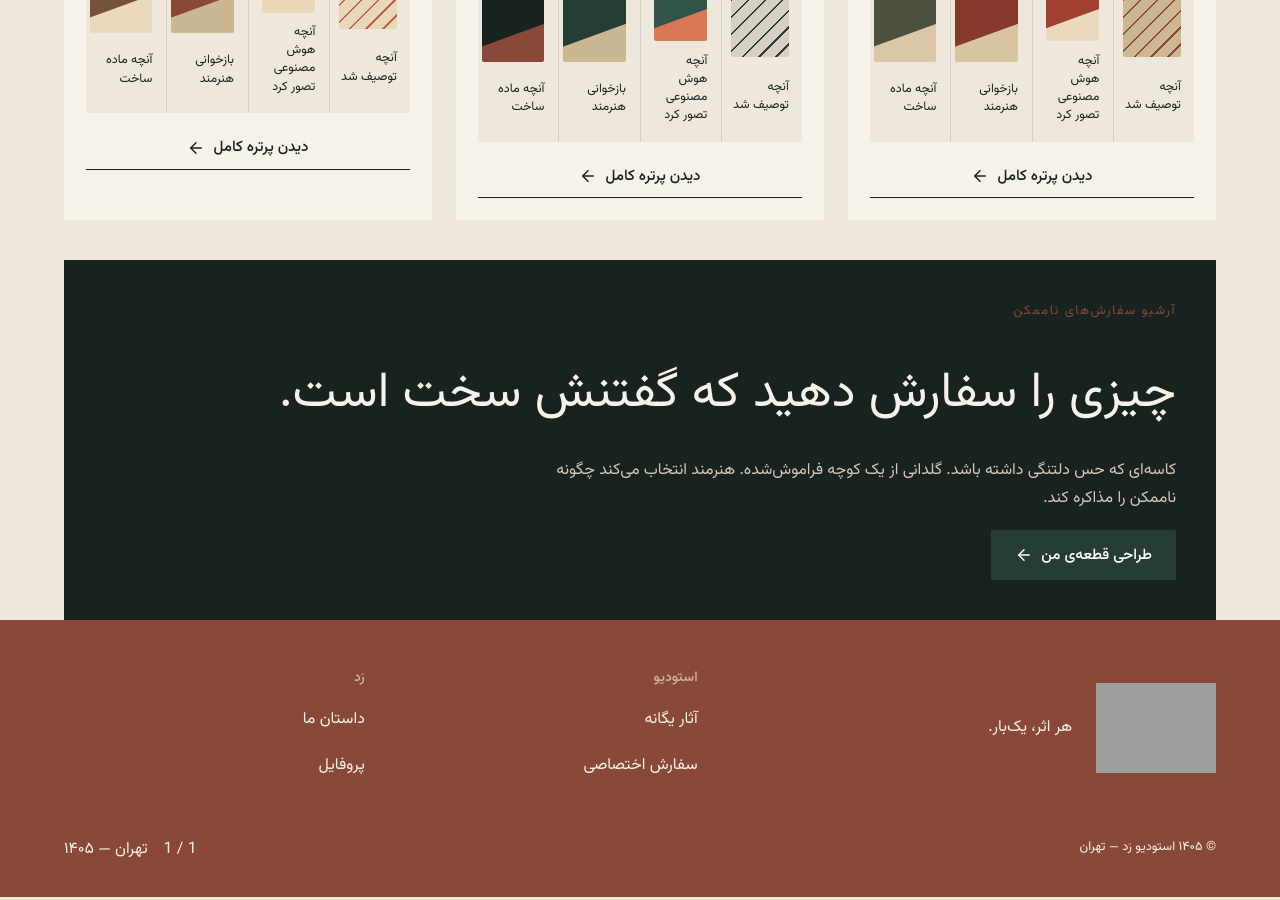
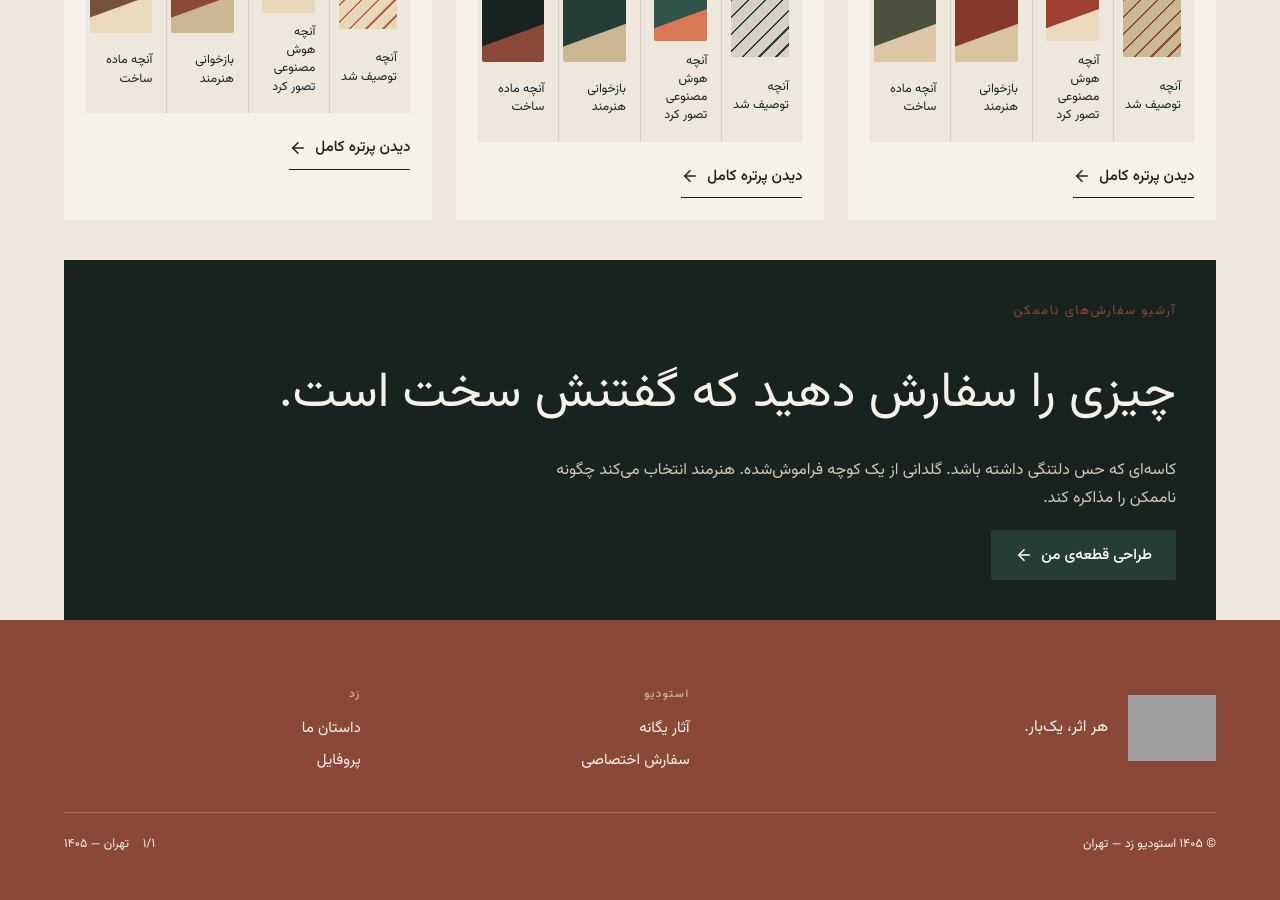
Before and after one commit to mahdiyehnorouzi/RAD, a Next.js app in the folder apps/storefront/: page /differences in a window 1280 px wide. Shown: the part 620-1520 px from the top of the page. Built offline with nearby package versions, Linux system fonts and the light colour scheme; no server answers; grey boxes are pictures that could not be loaded.

Commit message:
fix: change some styles

```diff
--- a/apps/storefront/components/home/sections/closing-sections.tsx
+++ b/apps/storefront/components/home/sections/closing-sections.tsx
@@ -24,10 +24,12 @@ export function FinalCta() {
   const { t } = useLocale();
   return (
     <PageSection className="final-cta">
-      <Eyebrow>{t("finalCtaEyebrow")}</Eyebrow>
-      <h2 className="mx-auto mb-8 max-w-2xl text-h2 font-normal">
-        {t("finalCtaTitle")}
-      </h2>
+      <div>
+        <Eyebrow>{t("finalCtaEyebrow")}</Eyebrow>
+        <h2 className="m-0 max-w-2xl text-h2 font-normal">
+          {t("finalCtaTitle")}
+        </h2>
+      </div>
       <ButtonLink href="/studio">{t("designMine")}</ButtonLink>
     </PageSection>
   );
--- a/apps/storefront/components/home/sections/entry-paths.tsx
+++ b/apps/storefront/components/home/sections/entry-paths.tsx
@@ -24,7 +24,7 @@ export function EntryPaths() {
         },
       ].map((path) => (
         <article key={path.href}>
-          <span>{path.index}</span>
+          <span dir="ltr">{path.index}</span>
           <h2>{path.title}</h2>
           <p>{path.body}</p>
           <ButtonLink href={path.href} outline>
--- a/apps/storefront/components/home/sections/story-sections.tsx
+++ b/apps/storefront/components/home/sections/story-sections.tsx
@@ -65,7 +65,7 @@ export function ProcessSection() {
       <div className="steps">
         {steps.map(([index, title, body]) => (
           <article key={index}>
-            <span>{index}</span>
+            <span dir="ltr">{index}</span>
             <h3>{title}</h3>
             <p>{body}</p>
           </article>
--- a/apps/storefront/components/home/sections/studio-callout.tsx
+++ b/apps/storefront/components/home/sections/studio-callout.tsx
@@ -23,7 +23,7 @@ export function StudioCallout({ product }: { product?: Product }) {
           />
         ) : null}
       </div>
-      <div>
+      <div className="studio-callout-copy">
         <Eyebrow className="text-rad-sand">{t("studioEyebrow")}</Eyebrow>
         <h2 className="m-0 text-h2 font-normal">{t("studioImagineTitle")}</h2>
         <p className="my-8 max-w-xl text-lede">{t("studioImagineBody")}</p>
--- a/apps/storefront/components/layout/chrome/footer.tsx
+++ b/apps/storefront/components/layout/chrome/footer.tsx
@@ -7,11 +7,11 @@ import { useLocale } from "@/components/i18n";
 export function Footer() {
   const { t, href } = useLocale();
   return (
-    <footer className="grid grid-cols-1 gap-12 bg-rad-clay px-page pb-8 pt-12 text-rad-paper lg:grid-cols-[minmax(0,0.8fr)_minmax(0,1.2fr)] lg:gap-x-24">
-      <div className="grid grid-cols-[120px_1fr] items-center gap-6">
+    <footer className="footer">
+      <div className="footer-brand">
         <Link
           href={href("/")}
-          className="block h-[120px] w-[120px]"
+          className="footer-mark"
           aria-label={t("home")}
         >
           <span className="block h-full w-full" aria-hidden="true">
@@ -26,7 +26,7 @@ export function Footer() {
         </Link>
         <p className="m-0">{t("footerTagline")}</p>
       </div>
-      <div className="grid grid-cols-2 gap-8">
+      <div className="footer-nav">
         <section className="grid gap-2.5">
           <b className="text-sm font-medium text-rad-sand">
             {t("footerStudio")}
@@ -40,13 +40,12 @@ export function Footer() {
           <Link href={href("/account")}>{t("profile")}</Link>
         </section>
       </div>
-      <small>{t("footerCopyright")}</small>
-      <div
-        className="flex flex-wrap items-center justify-end gap-4"
-        aria-hidden="true"
-      >
-        <span>1 / 1</span>
-        <span>{t("tehranYear")}</span>
+      <div className="footer-bottom">
+        <small>{t("footerCopyright")}</small>
+        <div className="footer-meta" aria-hidden="true">
+          <span dir="ltr">{t("editionMark")}</span>
+          <span>{t("tehranYear")}</span>
+        </div>
       </div>
     </footer>
   );
--- a/apps/storefront/components/layout/header/header-nav.tsx
+++ b/apps/storefront/components/layout/header/header-nav.tsx
@@ -23,9 +23,9 @@ export function HeaderNav({
   const { t, href } = useLocale();
   return (
     <nav
-      className={`${
+      className={`header-nav ${
         open
-          ? "absolute inset-x-0 top-[104px] z-40 flex flex-col gap-4 border-b border-rad-line bg-rad-paper px-page py-6 lg:static lg:inset-auto lg:flex-row lg:border-0 lg:bg-transparent lg:p-0"
+          ? "is-open absolute inset-x-0 top-[104px] z-40 flex flex-col gap-4 border-b border-rad-line bg-rad-paper px-page py-6 lg:static lg:inset-auto lg:flex-row lg:border-0 lg:bg-transparent lg:p-0"
           : "hidden lg:flex"
       } gap-8`}
       aria-label={t("navAria")}
--- a/apps/storefront/styles/live-chrome.css
+++ b/apps/storefront/styles/live-chrome.css
@@ -109,7 +109,7 @@
 @media (max-width: 600px) {
   .header {
     height: 86px;
-    padding-inline: 0.75rem;
+    padding-inline: var(--page);
   }
 
   .header-actions {
@@ -134,4 +134,115 @@
     padding-inline: 0.45rem;
     font-size: 0.6rem;
   }
+
+  .header-nav.is-open {
+    top: 86px;
+  }
+
+  .logo-mark {
+    width: 44px;
+    height: 44px;
+  }
 }
+
+.footer {
+  display: grid;
+  gap: 2.5rem 4rem;
+  padding: clamp(2.5rem, 6vw, 4rem) var(--page) 2.75rem;
+  background: var(--clay);
+  color: var(--paper);
+}
+
+.footer-brand {
+  display: grid;
+  grid-template-columns: 88px minmax(0, 1fr);
+  align-items: center;
+  gap: 1.25rem;
+}
+
+.footer-brand a,
+.footer-mark {
+  display: block;
+  width: 88px;
+  height: 88px;
+}
+
+.footer-brand p {
+  margin: 0;
+  font-size: 1rem;
+  line-height: 1.6;
+}
+
+.footer-nav {
+  display: grid;
+  grid-template-columns: repeat(2, minmax(0, 1fr));
+  gap: 1.5rem 2rem;
+}
+
+.footer-nav section {
+  display: grid;
+  align-content: start;
+  gap: 0.55rem;
+}
+
+.footer-nav b {
+  margin-bottom: 0.25rem;
+  color: var(--sand);
+  font-size: 0.72rem;
+  font-weight: 500;
+  letter-spacing: 0.12em;
+}
+
+.footer-nav a {
+  color: var(--paper);
+  font-size: 0.95rem;
+  line-height: 1.5;
+}
+
+.footer-bottom {
+  display: flex;
+  flex-wrap: wrap;
+  align-items: center;
+  justify-content: space-between;
+  gap: 0.75rem 1.5rem;
+  padding-top: 1.25rem;
+  border-top: 1px solid color-mix(in srgb, var(--paper) 22%, transparent);
+  grid-column: 1 / -1;
+}
+
+.footer-bottom small {
+  font-size: 0.78rem;
+}
+
+.footer-meta {
+  display: flex;
+  flex-wrap: wrap;
+  align-items: center;
+  gap: 0.85rem;
+  font-size: 0.78rem;
+  unicode-bidi: isolate;
+}
+
+@media (min-width: 901px) {
+  .footer {
+    grid-template-columns: minmax(0, 0.85fr) minmax(0, 1.15fr);
+    align-items: start;
+  }
+}
+
+@media (max-width: 600px) {
+  .footer {
+    padding-bottom: 5.5rem;
+  }
+
+  .footer-brand {
+    grid-template-columns: 72px minmax(0, 1fr);
+    gap: 1rem;
+  }
+
+  .footer-brand a,
+  .footer-mark {
+    width: 72px;
+    height: 72px;
+  }
+}
--- a/apps/storefront/styles/live-home.css
+++ b/apps/storefront/styles/live-home.css
@@ -185,8 +185,8 @@
   display: flex;
   flex-direction: column;
   justify-content: center;
-  align-items: flex-start;
-  gap: 1rem;
+  align-items: stretch;
+  gap: 0;
   min-height: 520px;
   padding: clamp(3rem, 7vw, 7rem) var(--page);
   background: var(--canvas);
@@ -201,31 +201,57 @@
   color: color-mix(in srgb, var(--paper) 72%, transparent);
 }
 
-.entry-paths h2 {
-  margin: 1rem 0 0.65rem;
+.entry-paths h2,
+.archive-section h2,
+.studio-callout h2,
+.human-story h2,
+.provenance h2,
+.process h2,
+.orders-entry h2,
+.final-cta h2,
+.film-copy h2 {
+  margin: 0;
   max-width: none;
-  font-size: clamp(1.45rem, 6.5vw, 1.85rem);
+  font-size: var(--text-h2);
   font-weight: 400;
   line-height: 1.25;
 }
 
+.entry-paths h2 {
+  margin: 0 0 0.75rem;
+}
+
 .entry-paths p {
-  margin: 0;
+  margin: 0 0 1.75rem;
   max-width: 28rem;
 }
 
 .entry-paths article > span {
+  display: block;
+  margin: 0 0 1rem;
   color: var(--clay);
   letter-spacing: 0.18em;
   font-size: 0.68rem;
+  unicode-bidi: isolate;
+}
+
+.entry-paths article:nth-child(2) > span {
+  color: var(--sand);
 }
 
 .entry-paths article:nth-child(2) .button.outline {
   color: var(--paper);
 }
 
-.entry-paths .button.outline {
+.button.outline,
+.entry-paths .button.outline,
+.archive-section .button.outline,
+.orders-entry .button.outline {
+  display: inline-flex;
+  align-items: center;
   width: fit-content;
+  max-width: 100%;
+  align-self: flex-start;
 }
 
 .section-heading {
@@ -258,12 +284,28 @@
   min-height: 280px;
 }
 
+.studio-callout-copy {
+  min-width: 0;
+}
+
+.studio-callout-copy p {
+  color: color-mix(in srgb, var(--paper) 82%, transparent);
+}
+
 .human-story {
   display: grid;
   align-items: end;
   gap: clamp(3rem, 7vw, 8rem);
   background: var(--paper);
   grid-template-columns: minmax(0, 0.7fr) minmax(0, 1.3fr);
+}
+
+.human-story h2 {
+  max-width: 22ch;
+}
+
+.provenance article {
+  min-width: 0;
 }
 
 .human-story .big-number {
@@ -324,16 +366,36 @@
   direction: ltr;
 }
 
+.orders-entry,
+.final-cta {
+  display: flex;
+  flex-direction: column;
+  align-items: flex-start;
+  justify-content: flex-start;
+  gap: 1.75rem;
+  text-align: start;
+}
+
 .orders-entry {
-  display: flex;
-  align-items: end;
-  justify-content: space-between;
-  gap: 3rem;
   background: color-mix(in srgb, var(--sand) 18%, var(--paper));
 }
 
-.final-cta {
-  text-align: center;
+.orders-entry p,
+.final-cta p {
+  margin: 1rem 0 0;
+}
+
+.final-cta .button {
+  align-self: flex-start;
+}
+
+@media (min-width: 901px) {
+  .orders-entry {
+    flex-direction: row;
+    align-items: end;
+    justify-content: space-between;
+    gap: 3rem;
+  }
 }
 
 @media (max-width: 900px) {
@@ -371,9 +433,30 @@
     border-radius: 4px;
   }
 
-  .orders-entry {
+  .studio-callout {
+    grid-template-areas: "copy" "visual";
+    gap: 2.5rem;
+  }
+
+  .studio-callout-copy {
+    grid-area: copy;
+  }
+
+  .studio-visual {
+    grid-area: visual;
+    width: 100%;
+    height: min(78vw, 420px);
+  }
+
+  .orders-entry,
+  .final-cta {
     flex-direction: column;
-    align-items: start;
+    align-items: flex-start;
+  }
+
+  .provenance article + article {
+    border-top: 1px solid var(--line);
+    padding-top: 1.75rem;
   }
 
   .process .steps {
@@ -386,9 +469,28 @@
   }
 
   .archive-section .section-heading,
-  .process .section-heading {
+  .process .section-heading,
+  .provenance .section-heading {
     flex-direction: column;
     align-items: flex-start;
+  }
+
+  .archive-section .section-heading .button {
+    align-self: flex-start;
+  }
+
+  html[dir="rtl"] .process .steps article {
+    position: relative;
+    min-height: 150px;
+    padding-block: 0 2rem;
+    padding-inline: 76px 0;
+  }
+
+  html[dir="rtl"] .process .steps article > span {
+    position: absolute;
+    top: 0;
+    inset-inline-start: 0;
+    margin: 0;
   }
 }
 
@@ -420,7 +522,11 @@
 
   .entry-paths article {
     min-height: 360px;
-    padding: clamp(2rem, 5vw, 2.5rem) clamp(1rem, 4vw, 1.25rem);
+    padding: clamp(2.25rem, 6vw, 3rem) var(--page);
+  }
+
+  .human-story .big-number {
+    font-size: clamp(4.5rem, 22vw, 7rem);
   }
 
   .studio-film {
```
Also changed, not shown: apps/storefront/app/local-fixes.ts (+44 -11 lines).
